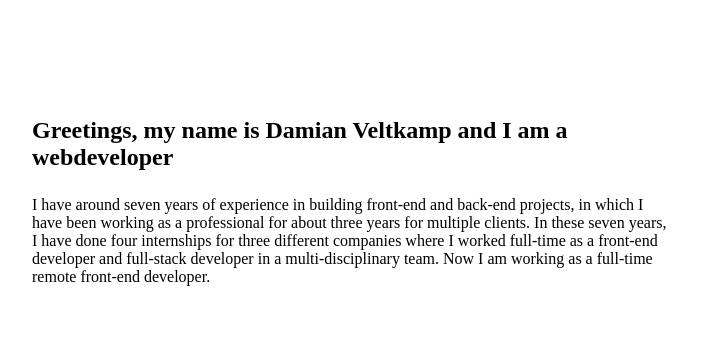
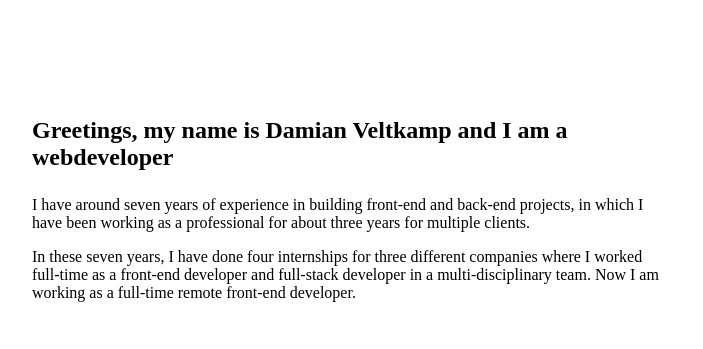
Before and after one commit to damianveltkamp/portfolio, a Next.js app: page / in a window 1280 px wide. Shown: the top 349 px of the page, without its empty margins (288-991 px from the left). Built offline with nearby package versions, Linux system fonts and the light colour scheme.

Commit message:
Updated homepage

```diff
--- a/pages/index.tsx
+++ b/pages/index.tsx
@@ -19,7 +19,9 @@ const SectionContainer = styled("section")`
   }
 
   > *:not(:last-child) {
-    margin-bottom: 25px;
+    &:not(p) {
+      margin-bottom: 25px;
+    }
   }
 `;
 
@@ -63,11 +65,13 @@ const Home: NextPage = () => {
           <p>
             I have around seven years of experience in building front-end and
             back-end projects, in which I have been working as a professional
-            for about three years for multiple clients. In these seven years, I
-            have done four internships for three different companies where I
-            worked full-time as a front-end developer and full-stack developer
-            in a multi-disciplinary team. Now I am working as a full-time remote
-            front-end developer.
+            for about three years for multiple clients.
+          </p>
+          <p>
+            In these seven years, I have done four internships for three
+            different companies where I worked full-time as a front-end
+            developer and full-stack developer in a multi-disciplinary team. Now
+            I am working as a full-time remote front-end developer.
           </p>
         </SectionContainer>
         <SectionContainer>
```
